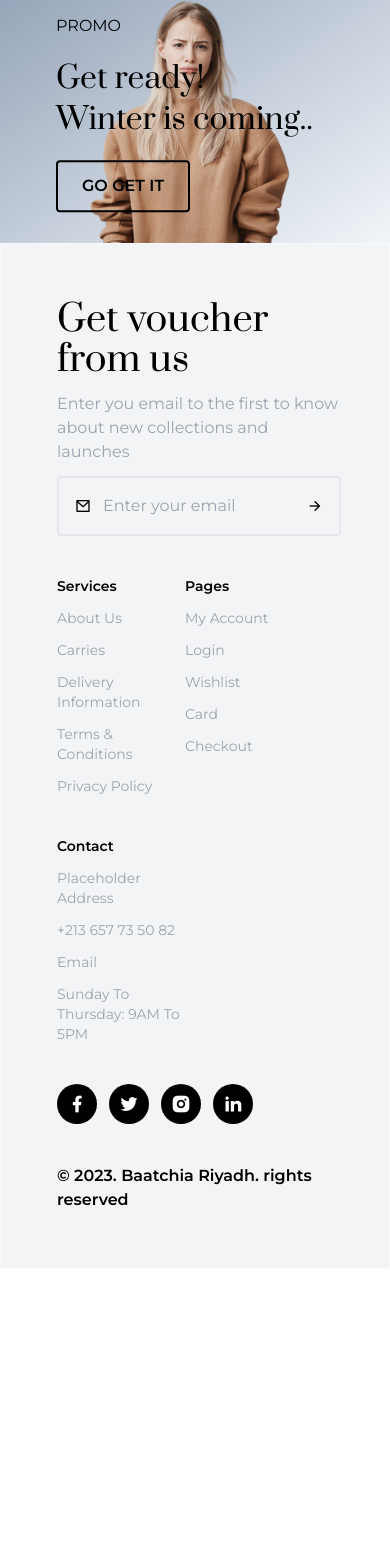
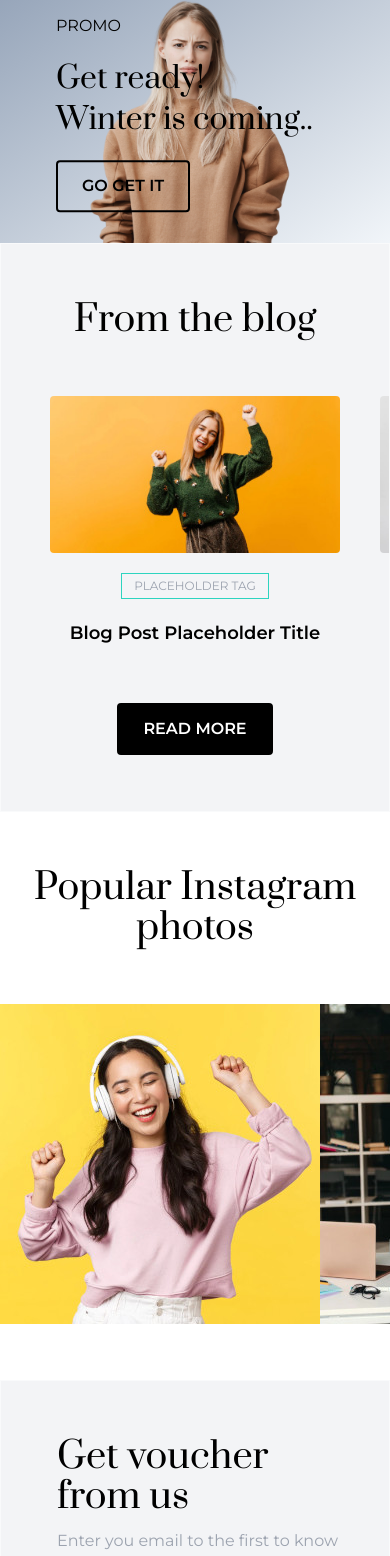
Before and after one commit to IProdev211/e-commerce-app-frontend, a Next.js app: page / in a window 390 px wide. Shown: the part 5270-6826 px from the top of the page. Before the commit the page ends 6539 px from the top, so only its background shows below. Built offline with nearby package versions, Linux system fonts and the light colour scheme.

Commit message:
Added from blog and from instagram section

```diff
--- a/src/app/page.tsx
+++ b/src/app/page.tsx
@@ -1,5 +1,7 @@
 import Banner from '@/components/Banner';
 import FeaturedProductsCarousel from '@/components/FeaturedProductsCarousel';
+import FromBlog from '@/components/FromBlog';
+import FromInstagram from '@/components/FromInstagram';
 import ProductsCarousel from '@/components/ProductsCarousel';
 import ProductsCategories from '@/components/ProductsCategories';
 import ProductsGuide from '@/components/ProductsGuide';
@@ -12,6 +14,8 @@ export default function Home() {
 			<ProductsCarousel />
 			<ProductsCategories />
 			<Banner />
+			<FromBlog />
+			<FromInstagram />
 		</main>
 	);
 }
--- /dev/null
+++ b/src/components/FromBlog.tsx
@@ -0,0 +1,39 @@
+import { BLOGS_HEADLINES } from '@/mocks';
+import Image from 'next/image';
+
+export default function FromBlog() {
+	return (
+		<section className='border border-gray-50 bg-gray-100 dark:border-slate-800 dark:bg-slate-900'>
+			<h1 className='pt-14 text-center font-secondary text-4xl'>From the blog</h1>
+			<ul className='flex snap-x snap-mandatory gap-10 overflow-x-auto p-14 md:justify-center'>
+				{BLOGS_HEADLINES.map((blogHeadline, index) => (
+					<li
+						key={index}
+						className='max-w-[290px] shrink-0 snap-center space-y-5 text-center md:max-w-[370px]'
+					>
+						<Image
+							key={index}
+							src={blogHeadline.image}
+							width={370}
+							height={200}
+							quality={100}
+							alt='product guide image'
+							className='rounded duration-300 hover:scale-105'
+						/>
+						<button
+							type='button'
+							className='mx-auto w-fit border border-teal-400 py-1 px-3 text-xs uppercase text-gray-400 duration-300 hover:bg-teal-400 hover:text-white'
+						>
+							{blogHeadline.tags[0]}
+						</button>
+						<h3 className='text-lg font-semibold capitalize'>{blogHeadline.title}</h3>
+					</li>
+				))}
+			</ul>
+
+			<button className='mx-auto mb-14 block w-fit rounded border-2 border-black bg-black py-3 px-6 font-semibold text-white duration-300 hover:bg-white hover:text-black dark:border-white dark:bg-white dark:text-black dark:hover:bg-black dark:hover:text-white'>
+				READ MORE
+			</button>
+		</section>
+	);
+}
--- /dev/null
+++ b/src/components/FromInstagram.tsx
@@ -0,0 +1,33 @@
+import Image from 'next/image';
+import Link from 'next/link';
+
+const INSTAGRAM_PHOTOS = [
+	'/images/ig_01.jpg',
+	'/images/ig_02.jpg',
+	'/images/ig_03.jpg',
+	'/images/ig_04.jpg',
+	'/images/ig_05.jpg',
+];
+
+export default function FromInstagram() {
+	return (
+		<section>
+			<h1 className='pt-14 text-center font-secondary text-4xl'>Popular Instagram photos</h1>
+			<ul className='flex snap-x snap-mandatory overflow-x-auto py-14'>
+				{INSTAGRAM_PHOTOS.map((photo, index) => (
+					<li className='group relative shrink-0 snap-center lg:shrink' key={index}>
+						<Image width={320} height={320} alt='instagram photo' src={photo} quality={100} />
+						<div className='absolute bottom-5 z-20 flex w-full translate-y-5 justify-center gap-4 text-lg opacity-0 duration-300 group-hover:translate-y-0 group-hover:opacity-100'>
+							<Link
+								href='/not-implemented'
+								className='flex h-10 w-10 items-center justify-center rounded-full bg-white text-black duration-300 hover:bg-black hover:text-white'
+							>
+								<i className='ri-instagram-fill' />
+							</Link>
+						</div>
+					</li>
+				))}
+			</ul>
+		</section>
+	);
+}
```
